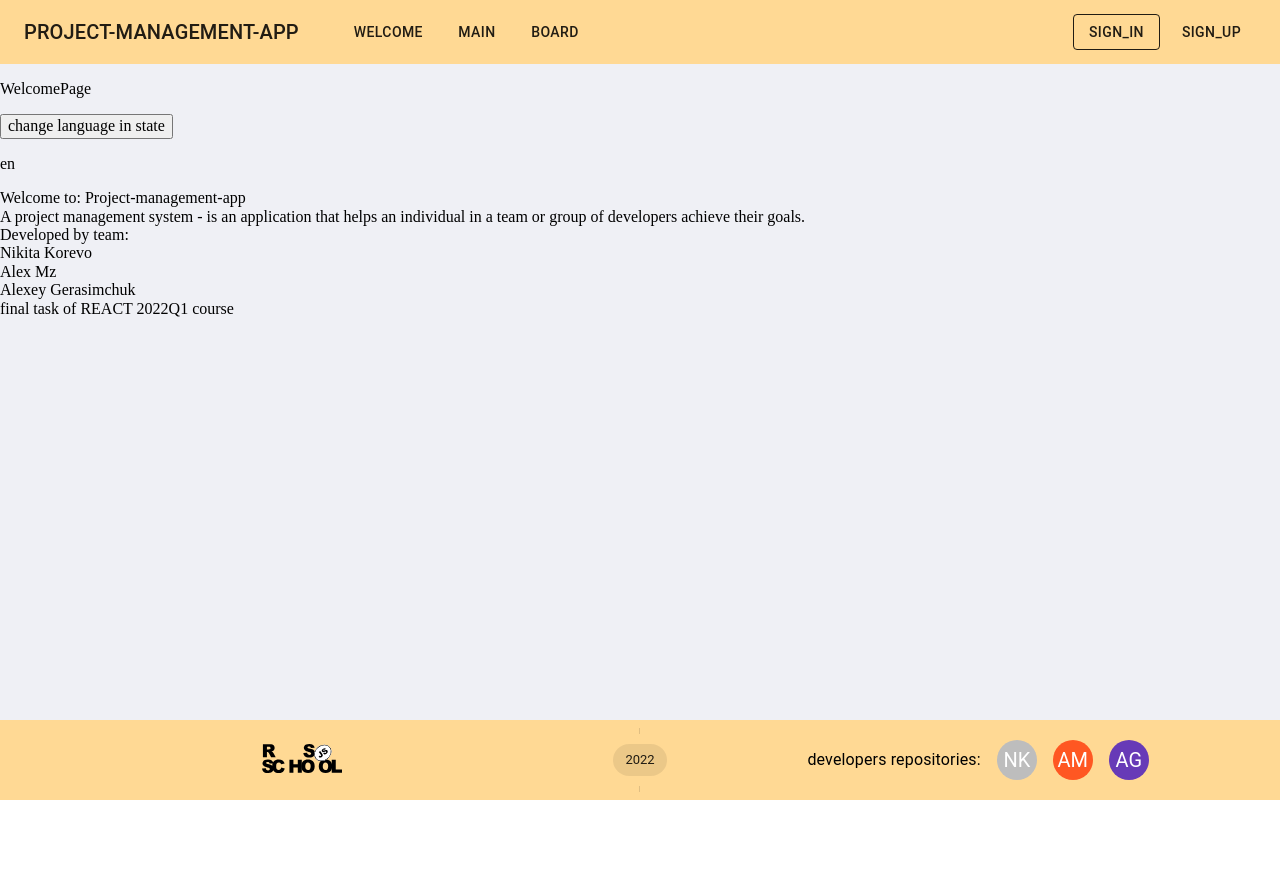
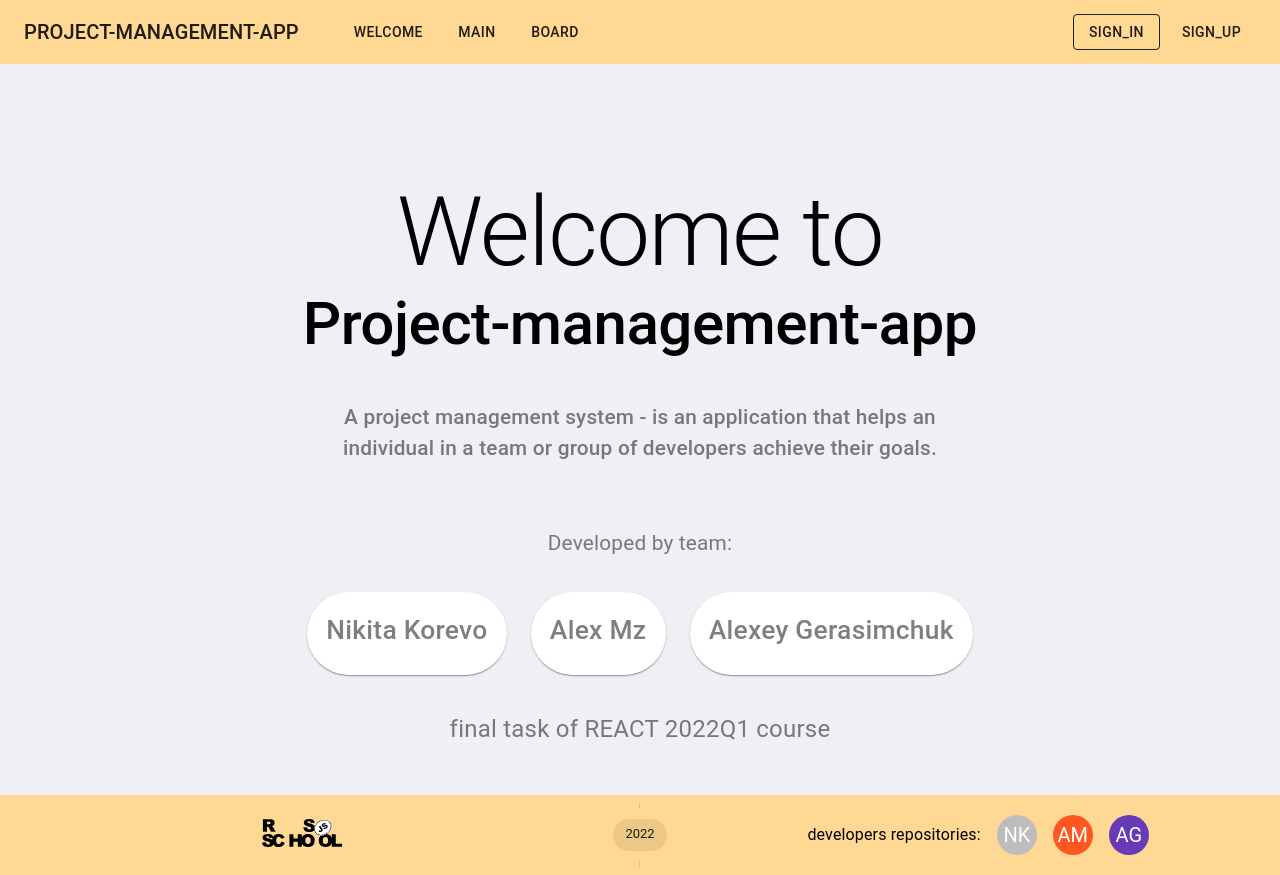
Before and after one commit to NikitaKorevo/project-management-app, a React (Create React App) app: page /#/welcome in a window 1280 px wide. Before the commit the page ends 800 px from the top, so only its background shows below. Built offline with nearby package versions, Linux system fonts and the light colour scheme; the HTML template or start-up script is replaced by a standard one.

Commit message:
feat: initial viewing of WelcomePage done (need refactoring)

```diff
--- a/src/pages/WelcomePage/WelcomePage.tsx
+++ b/src/pages/WelcomePage/WelcomePage.tsx
@@ -2,6 +2,8 @@ import React from 'react';
 import styles from './welcomePage.module.css';
 import { useAppDispatch, useAppSelector } from '../../hooks/redux';
 import { setLanguage } from '../../store/reducers/basisSlice';
+import Typography from '@mui/material/Typography';
+import { Card, CardContent } from '@mui/material';
 
 const WelcomePage: React.FC = () => {
   const { language } = useAppSelector((state) => state.basis);
@@ -9,30 +11,46 @@ const WelcomePage: React.FC = () => {
 
   return (
     <div className={styles.welcomePage}>
-      <p>WelcomePage</p>
-
-      <div className="DELETE_BLOCK">
+      {/*<div className="DELETE_BLOCK">
         <button onClick={() => dispatch(setLanguage('ru'))}>change language in state</button>
         <p>{language}</p>
-        <div>
-          <div>
-            Welcome to: Project-management-app
-            <div>
-              A project management system - is an application that helps an individual in a team or
-              group of developers achieve their goals.
-            </div>
-          </div>
-          <div>
-            <div>Developed by team:</div>
-            <div>
-              <div>Nikita Korevo</div>
-              <div>Alex Mz</div>
-              <div>Alexey Gerasimchuk</div>
-            </div>
-          </div>
-          <div>final task of REACT 2022Q1 course</div>
+      </div>*/}
+
+      <div className={styles.commonInfo}>
+        <div className={styles.commonInfoHead}>
+          <Typography variant="h1" component="div" className={styles.appName}>
+            Welcome to
+            <Typography variant="h2" component="div">
+              Project-management-app
+            </Typography>
+          </Typography>
+        </div>
+        <Typography className={styles.commonInfoDescription}>
+          A project management system - is an application that helps an individual in a team or
+          group of developers achieve their goals.
+        </Typography>
+      </div>
+      <div className={styles.teamInfo}>
+        <Typography className={styles.teamInfoHead}>Developed by team:</Typography>
+        <div className={styles.teamInfoContent}>
+          <Card>
+            <CardContent>
+              <Typography>Nikita Korevo</Typography>
+            </CardContent>
+          </Card>
+          <Card>
+            <CardContent>
+              <Typography>Alex Mz</Typography>
+            </CardContent>
+          </Card>
+          <Card>
+            <CardContent>
+              <Typography>Alexey Gerasimchuk</Typography>
+            </CardContent>
+          </Card>
         </div>
       </div>
+      <Typography className={styles.taskInfo}>final task of REACT 2022Q1 course</Typography>
     </div>
   );
 };
--- a/src/pages/WelcomePage/welcomePage.module.css
+++ b/src/pages/WelcomePage/welcomePage.module.css
@@ -1,2 +1,88 @@
 .welcomePage {
+    width: 100%;
+    min-height: calc(100vh - 4em - 5em - 6em);
+    margin: 3em 0;
+
+    display: flex;
+    flex-direction: column;
+    flex-wrap: nowrap;
+    justify-content: space-around;
+    align-items: center;
 }
+
+.commonInfo {
+    height: 26em;
+    display: flex;
+    flex-direction: column;
+    flex-wrap: nowrap;
+    justify-content: center;
+    align-items: center;
+}
+
+.commonInfoHead > div {
+    text-align: center !important;
+}
+
+.commonInfoHead > div > div {
+    text-align: center !important;
+    font-weight: 500 !important;
+}
+
+.commonInfoDescription {
+    margin-top: 2em !important;
+    width: 50% !important;
+    color: rgba(0, 0, 0, 0.5) !important;
+    font-size: 1.3em !important;
+    text-align: center !important;
+    font-weight: 500 !important;
+}
+
+.teamInfo {
+    width: 100%;
+    margin-bottom: 1.5em;
+
+    display: flex;
+    justify-content: center;
+    align-items: center;
+    flex-direction: column;
+    flex-wrap: nowrap;
+}
+
+.teamInfoHead {
+    color: rgba(0, 0, 0, 0.5) !important;
+    margin-bottom: 1em !important;
+    font-size: 1.3em !important;
+}
+
+.teamInfoContent {
+
+    width: 100%;
+
+    display: flex;
+    justify-content: center;
+    align-items: center;
+    flex-direction: row;
+    flex-wrap: wrap;
+}
+
+.teamInfoContent > div {
+    font-size: 1.5em;
+    text-align: center;
+    margin: .5em;
+    border-radius: 4em;
+}
+
+.teamInfoContent > div > div {
+    padding: 0.8em;
+}
+
+.teamInfoContent > div p {
+    font-size: 1.1em;
+    font-weight: 500;
+    color: rgba(0, 0, 0, 0.5);
+}
+
+.taskInfo {
+    color: rgba(0, 0, 0, 0.5);
+    font-size: 1.5em !important;
+}
```
